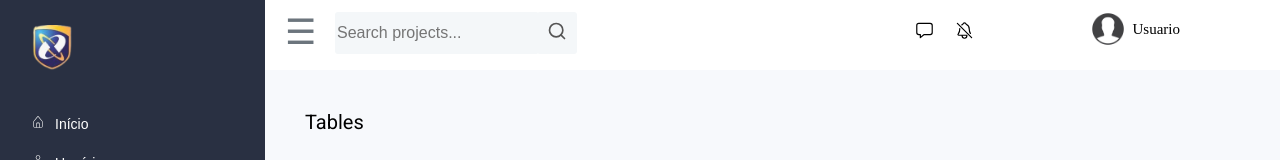
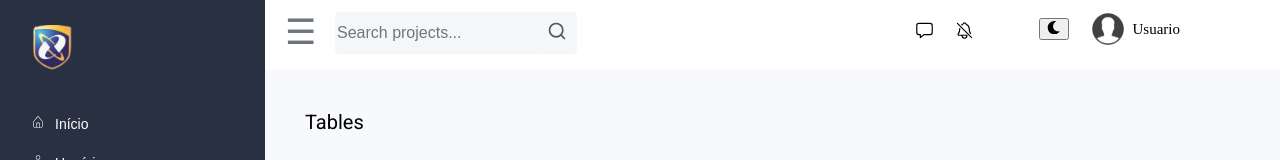
Before and after one commit to Mirtonmqs/login, a React (Vite) app in the folder my-project/: page /site in a window 1280 px wide. Shown: the top 160 px of the page. Built offline with nearby package versions, Linux system fonts and the light colour scheme.

Commit message:
dark mode começando

```diff
--- a/my-project/src/Pages/Site.jsx
+++ b/my-project/src/Pages/Site.jsx
@@ -1,7 +1,8 @@
-import React, { useState, useContext } from 'react';
+import React, { useState } from 'react';
 import { FiSearch } from 'react-icons/fi';
 import { IoNotificationsOffOutline, IoChatboxOutline } from 'react-icons/io5';
 import { CiLogout, CiUser, CiHome } from 'react-icons/ci';
+import { FaSun, FaMoon } from 'react-icons/fa'; // Importando os ícones para o modo claro e escuro
 import logo from '@/img/logoaspec.png';
 import perfil from '@/img/perfil.jpg';
 import '@/styles/Site.css';
@@ -10,10 +11,10 @@ import { Link } from 'react-router-dom';
 const Site2 = () => {
   const [sidebarOpen, setSidebarOpen] = useState(true);
   const [searchQuery, setSearchQuery] = useState('');
+  const [darkMode, setDarkMode] = useState(false);
 
   const toggleSidebar = () => {
     setSidebarOpen(!sidebarOpen);
-    console.log('teste');
   };
 
   const handleSearchChange = (event) => {
@@ -25,9 +26,12 @@ const Site2 = () => {
     console.log('Pesquisar:', searchQuery);
   };
 
+  const toggleDarkMode = () => {
+    setDarkMode(!darkMode);
+  };
+
   return (
-    <>
-      <div className={`${sidebarOpen ? 'open' : 'closed'}`}>
+    <div className={`${sidebarOpen ? 'open' : 'closed'} ${darkMode ? 'dark-mode' : 'light-mode'}`}>
       <div className="container">
         <div className="sidebar">
           <div className="topo-sidebar">
@@ -83,6 +87,9 @@ const Site2 = () => {
                 </button>
               </div>
               <div className="perfil">
+              <button className="toggle-dark-mode-btn" onClick={toggleDarkMode}>
+                {darkMode ? <FaSun /> : <FaMoon />}
+              </button>
                 <img className="img-perfil" src={perfil} alt="perfil" />
                 <div className="nome-usuario">Usuario</div>
               </div>
@@ -104,7 +111,6 @@ const Site2 = () => {
         </div>
       </div>
     </div>
-    </>
   );
 };
 
--- a/my-project/src/styles/Site.css
+++ b/my-project/src/styles/Site.css
@@ -389,3 +389,39 @@ body {
 .closed .form-site {
   padding-left: 70px;
 }
+
+/* Estilos gerais */
+body, .container, .navbar, .sidebar, .bg-site, .corpo, .table-users, .form-site, .toggle-btn, .toggle-dark-mode-btn {
+  transition: background-color 0.3s, color 0.3s;
+}
+
+/* Modo Claro */
+.light-mode {
+  background-color: white;
+  color: black;
+}
+
+/* Modo Escuro */
+.dark-mode {
+  background-color: #121212;
+  color: white;
+}
+
+.dark-mode .navbar,
+.dark-mode .sidebar,
+.dark-mode .bg-site,
+.dark-mode .corpo,
+.dark-mode .table-users {
+  background-color: #1e1e1e;
+}
+
+.dark-mode .form-site input {
+  background-color: #2e2e2e;
+  color: white;
+}
+
+/* Outros estilos específicos do modo escuro */
+.dark-mode .toggle-dark-mode-btn {
+  background-color: #3e3e3e;
+  color: white;
+}
```
Lines whose indentation alone changed are shown as unchanged.
